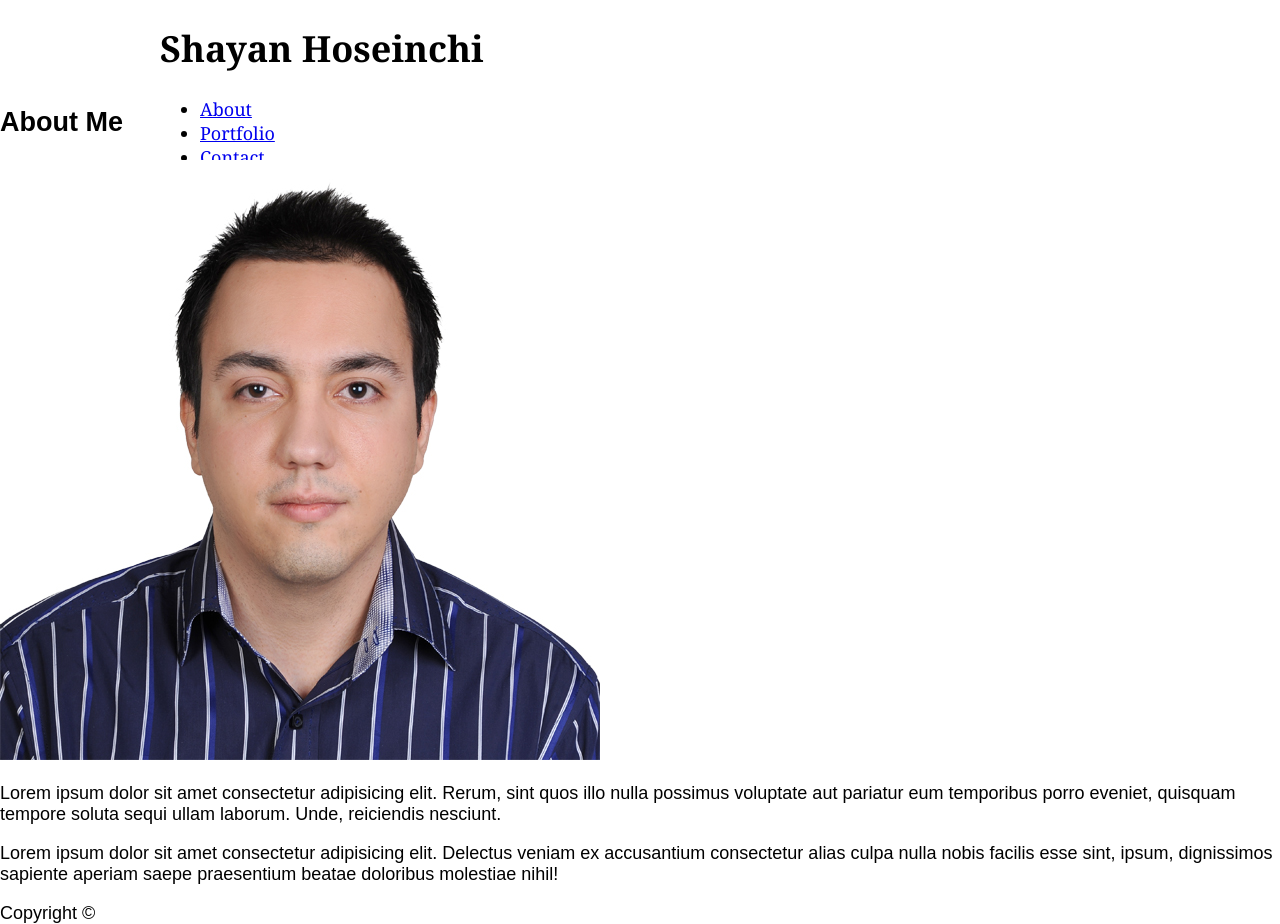
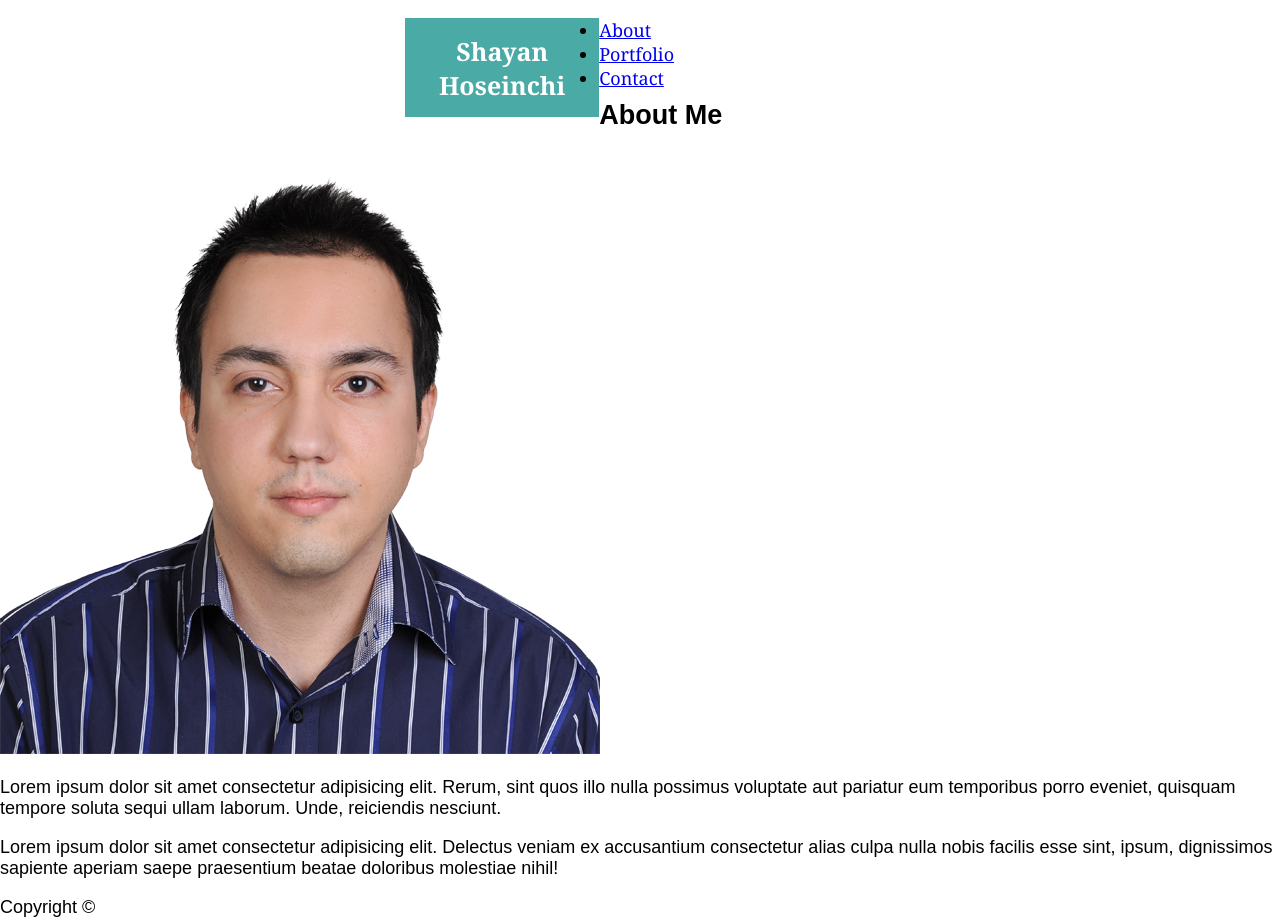
Before and after one commit to Shayan85/basic_portfolio, a plain HTML site: page index.html in a window 1280 px wide. Drawn offline with Linux system fonts and the light colour scheme.

Commit message:
style h1

```diff
--- a/assets/css/style.css
+++ b/assets/css/style.css
@@ -3,7 +3,7 @@ body {
     margin:0;
     font-family: Arisl, Arial, Helvetica, sans-serif, 'Helvetica Neue';
     font-size: 18px;
-    background-image: url(C:\Users\Che\Downloads\dark-grey-terrazzo\dark-grey-terrazzo.png)
+    background-image: url(C:\Users\Che\Downloads\dark-grey-terrazzo\dark-grey-terrazzo.png);
 }
 .top_section{
     background: #ffffff;
@@ -12,3 +12,13 @@ body {
     height: 60px;
     margin: 0 auto;
 }
+h1{
+    padding: 15.5px;
+    width:17%;
+    background-color:#4aaaa5;
+    text-align: center;
+    color: #ffffff;
+    font-size: 25px;
+    float: left;
+    margin: 0 0 0 245px;
+}
```
